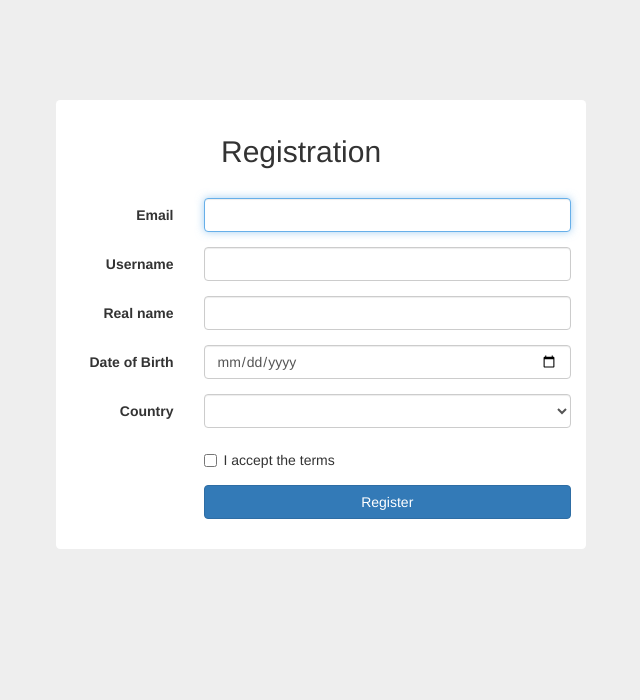
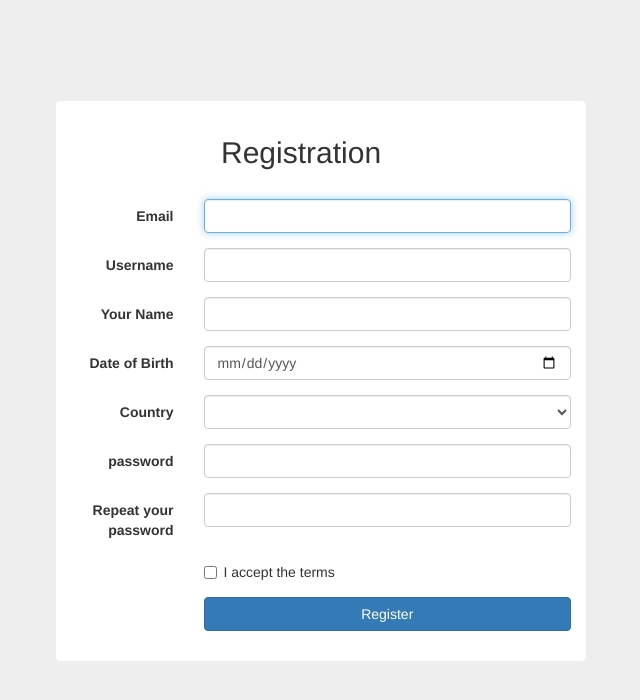
Before and after one commit to alexanderleyba/CodeIT, a PHP site: page /register.php in a window 1280 px wide. Shown: the top 700 px of the page, without its empty margins (319-959 px from the left). Run offline with PHP 8.4, Linux system fonts and the light colour scheme; data comes from the database, SQL or seed files in the repository.

Commit message:
Working with Validation class
+ register.php - added some validation rules.
+ register.php if validation failes some data returns to form inputs.

```diff
--- a/register.php
+++ b/register.php
@@ -1,5 +1,70 @@
 <?php
     require_once 'core/init.php';
+    if(Helper::checkInput()){
+
+	    $validate = new Validator();
+	    $rules = [
+		    'username'=> [
+                'name'=>'Username',
+			    'required'=> true,
+			    'min' => 5,
+			    'max' => 20,
+			    'unique'=> 'users'
+		    ],
+
+		    'name'=> [
+                'name' => 'Real name',
+			    'required'=> true,
+			    'min' => 5,
+			    'max' => 50
+		    ],
+
+		    'DOB' => [
+		        'name' => 'Date of Birth',
+			    'required'=> true
+		    ],
+
+		    'country' => [
+		        'name'=> 'Country',
+			    'required'=> true
+		    ],
+
+		    'email'=>[
+		        'name'=>'Email',
+			    'required'=> true,
+			    'type'=>'email'
+		    ],
+
+		    'password' => [
+                'name'=>'Password',
+			    'required'=> true,
+			    'min' => 5,
+                'max' => 25
+		    ],
+
+		    'password_second' => [
+                'name'=>'Password again',
+			    'required'=> true,
+			    'matches' => 'password'
+		    ],
+
+            'terms' => [
+                'name'=>'terms',
+                'required' => true
+            ]
+
+
+	    ];
+	    $validation = $validate->validate($_POST,$rules);
+
+	    if($validation->status()){
+	          echo 'passed';
+        }
+    }
+
+
+
+
 ?>
 
 
@@ -14,32 +79,42 @@
 	<link rel="stylesheet" href="Includes/CSS/styles.css">
 </head>
 <body>
+
 <div class="container form" >
+    <div class="row">
+        <div class="col-lg-4 col-lg-offset-4">
+			<?php
+                  if(Helper::checkInput()){
+				        $validation->generateErrorHTML();
+                  }
+            ?>
+        </div>
+    </div>
 	<form class="form-horizontal" role="form" method="POST" action="">
 		<h2>Registration</h2>
 		<div class="form-group">
 			<label for="email" class="col-sm-3 control-label">Email</label>
 			<div class="col-sm-9">
-				<input type="email" id="email" name="email" class="form-control" autofocus>
+				<input type="email" id="email" name="email" class="form-control" autofocus value="<?php echo Helper::getInput('email') ?> ">
 			</div>
 		</div>
 		<div class="form-group">
 			<label for="username" class="col-sm-3 control-label">Username</label>
 			<div class="col-sm-9">
-				<input type="text" id="username" name="username" class="form-control">
+				<input type="text" id="username" name="username" class="form-control" value="<?php echo ltrim(Helper::getInput('username'))?>">
 			</div>
 		</div>
 		<div class="form-group">
-			<label for="real_name" class="col-sm-3 control-label">Real name</label>
+			<label for="name" class="col-sm-3 control-label">Your Name</label>
 			<div class="col-sm-9">
-				<input type="text" id="real_name" name="real_name" class="form-control">
+				<input type="text" id="name" name="name" class="form-control" value="<?php echo ltrim(Helper::getInput('name')) ?> ">
 			</div>
 		</div>
 
 		<div class="form-group">
-			<label for="BirthDate" class="col-sm-3 control-label">Date of Birth</label>
+			<label for="DOB" class="col-sm-3 control-label">Date of Birth</label>
 			<div class="col-sm-9">
-				<input type="date" id="BirthDate" name="BirthDate"  class="form-control">
+				<input type="date" id="DOB" name="DOB"  class="form-control" value="<?php echo Helper::getInput('DOB') ?>">
 			</div>
 		</div>
 		<div class="form-group">
@@ -47,22 +122,54 @@
 			<div class="col-sm-9">
 				<select id="country" name="country" class="form-control">
                     <?php
-                    //    $request_countries = DB::getInstance()->QueryExecute('SELECT * FROM Country');
                         $request_countries = DB::getInstance()->QueryExecute('SELECT * FROM Country');
                         $countries = $request_countries->results();
-                            echo "<option value='false'> </option>";
+                            echo "<option value=''> </option>";
                             foreach ($countries as $country){
-                                echo "<option value='$country->Name'>$country->Name</option>";
+
+                                if(Helper::getInput('country') === $country->Name){
+
+	                                echo "<option selected='selected' value='$country->Name'>$country->Name</option>";
+
+                                }else{
+
+	                                echo "<option value='$country->Name'>$country->Name</option>";
+
+                                }
+
                             }
                     ?>
 				</select>
 			</div>
 		</div>
+
+        <div class="form-group">
+            <label for="password" class="col-sm-3 control-label">password</label>
+            <div class="col-sm-9">
+                <input type="password" id="password" name="password"  class="form-control">
+            </div>
+        </div>
+
+        <div class="form-group">
+            <label for="password_second" class="col-sm-3 control-label">Repeat your password</label>
+            <div class="col-sm-9">
+                <input type="password" id="password_second" name="password_second"  class="form-control">
+            </div>
+        </div>
+
 		<div class="form-group">
 			<div class="col-sm-9 col-sm-offset-3">
 				<div class="checkbox">
 					<label>
-						<input type="checkbox" name="terms" id="terms" value="true">I accept the terms
+                        <?php
+                            if(Helper::getInput('terms') === 'true'){
+	                            echo '<input type="checkbox" name="terms" id="terms" value="true" checked>I accept the terms';
+                            }
+                            else{
+	                            echo '<input type="checkbox" name="terms" id="terms" value="true">I accept the terms';
+                            }
+                        ?>
+
 					</label>
 				</div>
 			</div>
```
Also changed, not shown: Classes/Validator.php (+74 -0 lines).
